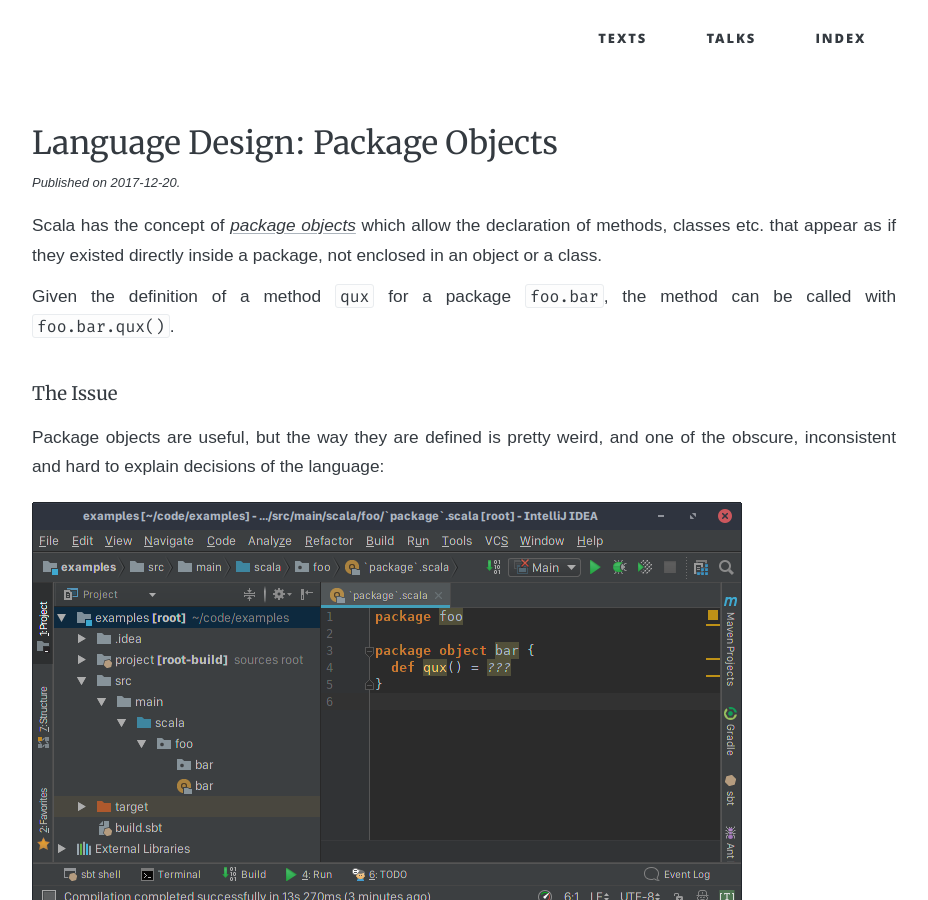
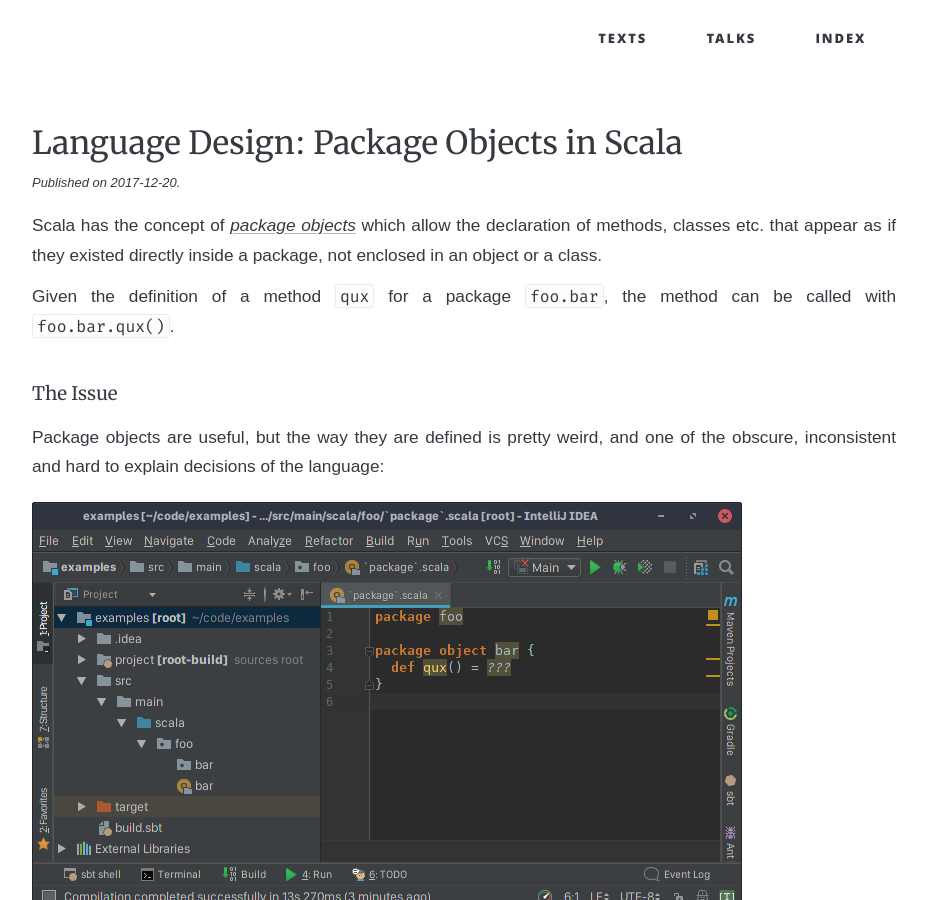
Before and after one commit to soc/soc.me, a Jekyll site: the page built from _languages/package-objects-in-scala.md, in a window 1280 px wide and 900 px high. Shown: the whole window, without its empty margins (176-1104 px from the left). Built offline with Jekyll 4.4.1, drawn with Linux system fonts in a browser that asks for light colours; some web fonts are replaced.

Commit message:
rename "Package Objects" to "Package Objects in Scala"

```diff
--- a/_languages/package-objects.md
+++ b/_languages/package-objects-in-scala.md
@@ -1,7 +1,9 @@
 ---
-title:  "Language Design: Package Objects"
+title:  "Language Design: Package Objects in Scala"
 date:   2017-12-20 00:00:00
-redirect_from: "/articles/language-design/package-objects"
+redirect_from:
+  - "/articles/language-design/package-objects"
+  - "/languages/package-objects"
 ---
 
 Scala has the concept of
```
Also changed, not shown: index.md (+1 -1 lines).
